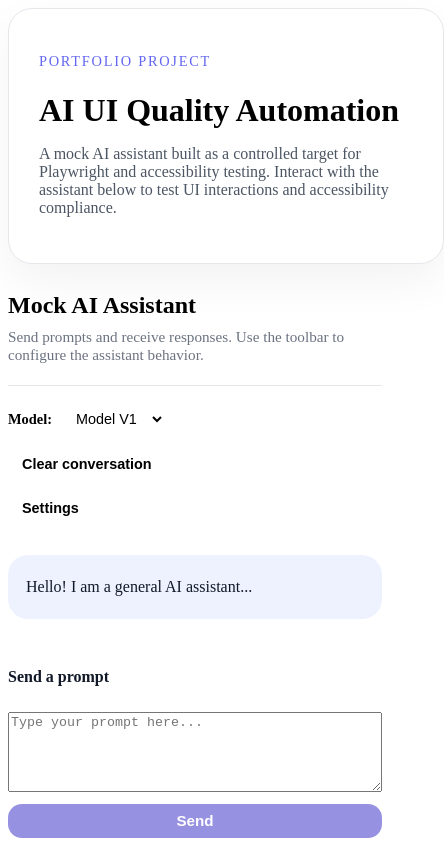
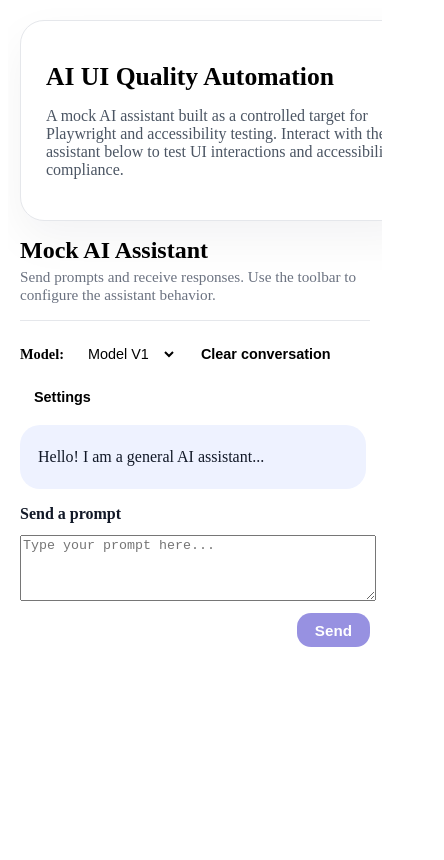
Before and after one commit to silaslangley1486-afk/ai-ui-quality-automation, a Vue app: page / in a window 390 px wide. Shown: the whole page, 444 px wide, since content can reach past the window. Built offline with nearby package versions, Linux system fonts and the light colour scheme; the HTML template or start-up script is replaced by a standard one.

Commit message:
keep the Send a Prompt section in the viewport

```diff
--- a/src/App.vue
+++ b/src/App.vue
@@ -4,7 +4,6 @@
 
 		<header class="page-header">
 			<div class="page-header-content">
-				<p class="eyebrow">Portfolio Project</p>
 				<h1>AI UI Quality Automation</h1>
 				<p class="page-description">
 					A mock AI assistant built as a controlled target for Playwright and accessibility testing. Interact with the assistant below to test UI interactions and accessibility compliance.
@@ -24,9 +23,11 @@
 
 <style scoped>
 	.app {
-		min-height: 100vh;
-		display: flex;
-		flex-direction: column;
+		height: 100%;
+		display: grid;
+		grid-template-rows: auto minmax(0, 1fr);
+		padding: 24px;
+		overflow: hidden;
 	}
 
 	.skip-link {
@@ -45,17 +46,13 @@
 		top: 6px;
 	}
 
-	.app-shell:focus {
-		outline: none;
-	}
-
 	.page-header {
-		padding: 30px;
+		padding: 25px;
 		border-radius: 24px;
 		background: #ffffff;
 		border: 1px solid #e5e7eb;
 		box-shadow: 0 18px 45px rgba(15, 23, 42, 0.05);
-		margin: 0 auto 28px auto;
+		margin: 0 auto 16px auto;
 		max-width: 920px;
 		width: 100%;
 	}
@@ -65,17 +62,10 @@
 		margin: 0 auto;
 	}
 
-	.eyebrow {
-		margin-bottom: 12px;
-		font-size: 0.9rem;
-		color: #6366f1;
-		text-transform: uppercase;
-		letter-spacing: 0.12em;
-	}
-
 	.page-header h1 {
-		font-size: clamp(2rem, 4vw, 3rem);
+		font-size: clamp(1.6rem, 2vw, 2rem);
 		margin-bottom: 16px;
+		line-height: 1.1;
 	}
 
 	.page-description {
@@ -85,10 +75,20 @@
 
 	.app-shell {
 		max-width: 920px;
+		min-height: 0;
 		margin: 0 auto;
-		flex: 1;
 		display: grid;
 		gap: 28px;
 		width: 100%;
 	}
+
+	.app-shell:focus {
+		outline: none;
+	}
+
+	@media (max-width: 640px) {
+		.app {
+			padding: 12px;
+		}
+	}
 </style>
--- a/src/components/ChatInterface.vue
+++ b/src/components/ChatInterface.vue
@@ -46,6 +46,8 @@
 				</div>
 
 				<div
+					class="conversation-log"
+					ref="conversationLogRef"
 					role="log"
 					aria-live="polite"
 					aria-label="Conversation history"
@@ -108,6 +110,7 @@
 
 				<textarea
 					id="prompt-input"
+					class="composer-input"
 					v-model="prompt"
 					placeholder="Type your prompt here..."
 					rows="4"
@@ -142,12 +145,13 @@
 </template>
 
 <script lang="ts" setup>
-	import { ref, watch } from 'vue';
+	import { nextTick, ref, watch } from 'vue';
 	import { useChat } from '../composables/useChat';
 	import SettingsModal from './SettingsModal.vue';
 
 	const settingsOpen = ref(false);
 	const settingsButton = ref<HTMLButtonElement | null>(null);
+	const conversationLogRef = ref<HTMLElement | null>(null);
 	const statusMessage = ref('');
 
 	const {
@@ -199,18 +203,47 @@
 		announce('Application state reset to defaults.');
 	};
 
+	const scrollToBottom = async () => {
+		await nextTick();
+
+		const log = conversationLogRef.value;
+
+		if (!log) return;
+
+		log.scrollTo({
+			top: log.scrollHeight,
+			behavior: reducedMotionEnabled.value ? 'auto' : 'smooth',
+		});
+	};
+
 	watch(settingsOpen, (open) => {
 		if (!open) {
 			settingsButton.value?.focus();
 		}
 	});
+
+	watch(
+		messages,
+		() => {
+			scrollToBottom();
+		},
+		{ deep: true }
+	);
 </script>
 
 <style scoped>
-	.chat-interface,
+	.chat-interface {
+		display: grid;
+		gap: 24px;
+		min-height: 0;
+		height: 100%;
+	}
+
 	.chat-content {
 		display: grid;
+		grid-template-rows: minmax(0, 1fr) auto;
 		gap: 28px;
+		min-height: 0;
 	}
 
 	.sr-only {
@@ -227,7 +260,9 @@
 
 	.chat-section {
 		display: grid;
+		grid-template-rows: auto minmax(0, 1fr);
 		gap: 20px;
+		min-height: 0;
 	}
 
 	.chat-header {
@@ -318,6 +353,17 @@
 		outline-offset: 2px;
 	}
 
+	.conversation-log {
+		min-height: 0;
+		overflow-y: auto;
+		scroll-behavior: smooth;
+		padding-right: 4px;
+	}
+
+	html[data-reduced-motion="true"] .conversation-log {
+		scroll-behavior: auto;
+	}
+
 	.conversation-list {
 		list-style: none;
 		display: grid;
@@ -399,7 +445,12 @@
 		color: #111827;
 	}
 
-	textarea[readonly] {
+	.composer-input {
+		width: 100%;
+		margin: 0 auto;
+	}
+
+	.composer-input[readonly] {
 		cursor: progress;
 	}
 
@@ -446,15 +497,30 @@
 		}
 	}
 
-	@media (max-width: 640px) {
-		.chat-toolbar {
-			flex-direction: column;
-			align-items: flex-start;
-			gap: 12px;
-		}
+@media (max-width: 640px) {
+	.page-header {
+		padding: 16px;
+		margin-bottom: 12px;
+	}
 
-		.send-button {
-			width: 100%;
-		}
+	.page-header h1 {
+		margin-bottom: 8px;
 	}
+
+	.page-description {
+		font-size: 0.9rem;
+	}
+
+	.chat-content {
+		gap: 16px;
+	}
+
+	.chat-section {
+		gap: 12px;
+	}
+
+	.chat-toolbar {
+		gap: 10px;
+	}
+}
 </style>
--- a/src/styles/global.css
+++ b/src/styles/global.css
@@ -50,11 +50,11 @@
 }
 
 html, body, #app {
-  min-height: 100%;
+  height: 100%;
+	overflow: hidden;
 }
 
 body {
-  padding: 24px;
   background: var(--bg);
   color: var(--text);
 }
```
